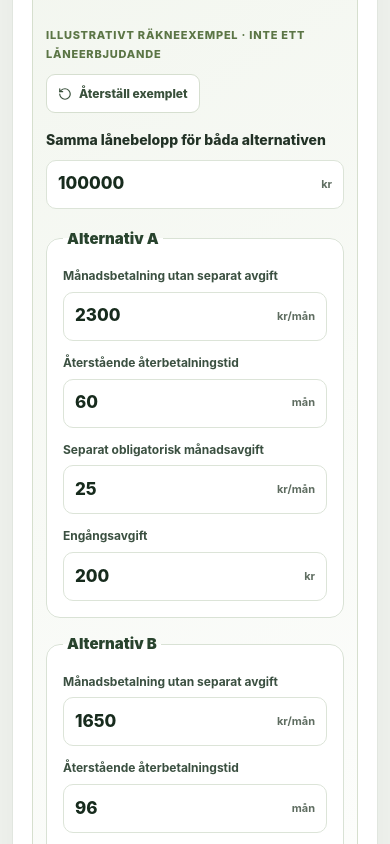
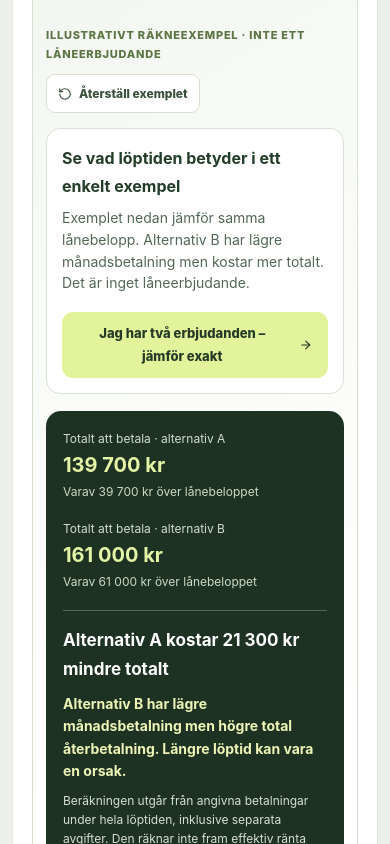
Before and after one commit to arvidlandin-cpu/sankkostnaden, a Next.js app: page /ekonomi/jamfor-privatlan in a window 390 px wide. Shown: the part 1880-2724 px from the top of the page. Built offline with nearby package versions, Linux system fonts and the light colour scheme.

Commit message:
Ship illustrative loan comparison with exact mode on demand
* P5 loan UX: show total-term lesson immediately; optional exact offer fields

* Style example-first loan total interaction for mobile

* QA loan sample-first, exact opt-in and confidentiality

```diff
--- a/components/QuotedLoanTotals.tsx
+++ b/components/QuotedLoanTotals.tsx
@@ -14,6 +14,7 @@ export default function QuotedLoanTotals(){
   const [a,setA]=useState<QuotedRepayment>(sampleA);
   const [b,setB]=useState<QuotedRepayment>(sampleB);
   const [changed,setChanged]=useState(false);
+  const [editing,setEditing]=useState(false);
   const tracked=useRef(false);
   const result=useMemo(()=>compareQuotedRepayments(principal,a,b),[principal,a,b]);
 
@@ -32,7 +33,7 @@ export default function QuotedLoanTotals(){
     else setB(previous=>({...previous,[key]:safe}));
   };
   const reset=()=>{
-    setPrincipal(samplePrincipal);setA({...sampleA});setB({...sampleB});setChanged(false);
+    setPrincipal(samplePrincipal);setA({...sampleA});setB({...sampleB});setChanged(false);setEditing(false);
   };
   return <section className={styles.root} data-testid='loan-total-tool' aria-labelledby='loan-total-heading'>
     <div className={styles.head}>
@@ -47,6 +48,13 @@ export default function QuotedLoanTotals(){
       <span>{changed?'DINA INMATNINGAR · KONTROLLERA AVTALSVILLKOREN':'ILLUSTRATIVT RÄKNEEXEMPEL · INTE ETT LÅNEERBJUDANDE'}</span>
       <button type='button' onClick={reset}><RotateCcw size={14}/> Återställ exemplet</button>
     </div>
+    <div className={styles.mode} data-testid='loan-mode-chooser'>
+      <div><strong>{editing?'Räkna med dina egna uppgifter':'Se vad löptiden betyder i ett enkelt exempel'}</strong>
+        <p>{editing?'Ange bara belopp som framgår av faktiska återbetalningsplaner. Kontrollera även effektiv ränta och SEKKI.':'Exemplet nedan jämför samma lånebelopp. Alternativ B har lägre månadsbetalning men kostar mer totalt. Det är inget låneerbjudande.'}</p>
+      </div>
+      {!editing ? <button type='button' onClick={()=>setEditing(true)}>Jag har två erbjudanden – jämför exakt <ArrowRight size={16}/></button> : <button type='button' onClick={()=>setEditing(false)}>Dölj prisfälten</button>}
+    </div>
+    {editing && <>
     <label className={styles.principal}>Samma lånebelopp för båda alternativen
       <div><input type='number' min='1' step='1000' inputMode='numeric' value={principal} onChange={event=>{markChanged();setPrincipal(Math.max(0,Number(event.target.value)||0));}} aria-label='Lånebelopp i kronor'/><span>kr</span></div>
     </label>
@@ -67,6 +75,7 @@ export default function QuotedLoanTotals(){
         </label>
       </fieldset>)}
     </div>
+    </>}
     <div className={styles.result} aria-live='polite'>
       {result?<><div className={styles.breakdown}>
         <div><span>Totalt att betala · alternativ A</span><strong data-testid='loan-a-total'>{money.format(result.a.totalPaid)}</strong><small>Varav {money.format(result.a.loanCost)} över lånebeloppet</small></div>
--- a/styles/QuotedLoanTotals.module.css
+++ b/styles/QuotedLoanTotals.module.css
@@ -44,3 +44,10 @@
  .result{padding:17px}
  .principal>div{max-width:none}
 }
+
+
+.mode{display:flex;align-items:center;justify-content:space-between;gap:18px;flex-wrap:wrap;padding:18px 20px;margin:12px 0 16px;border-radius:14px;border:1px solid #d8e2d4;background:#fff}
+.mode strong{display:block;color:#233d29;font-size:16px}
+.mode p{margin:7px 0 0;color:#526755;line-height:1.55;font-size:14px;max-width:580px}
+.mode button{display:inline-flex;align-items:center;justify-content:space-between;gap:12px;min-height:48px;padding:10px 15px;border:0;border-radius:11px;background:#e3f39b;color:#243a26;font:inherit;font-size:13px;font-weight:850;cursor:pointer}
+@media(max-width:490px){.mode{padding:15px}.mode button{width:100%}}
```
Also changed, not shown: 1 other file (tests, documents, lock files or other folders).
